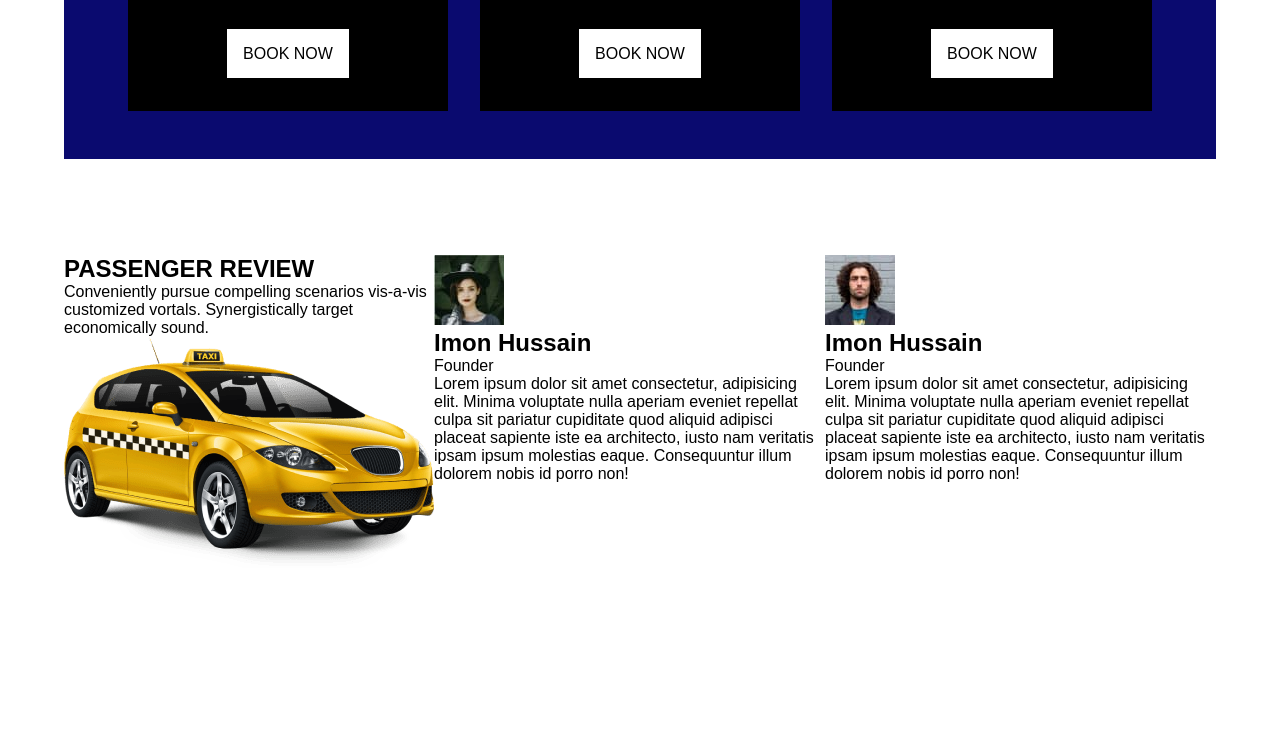
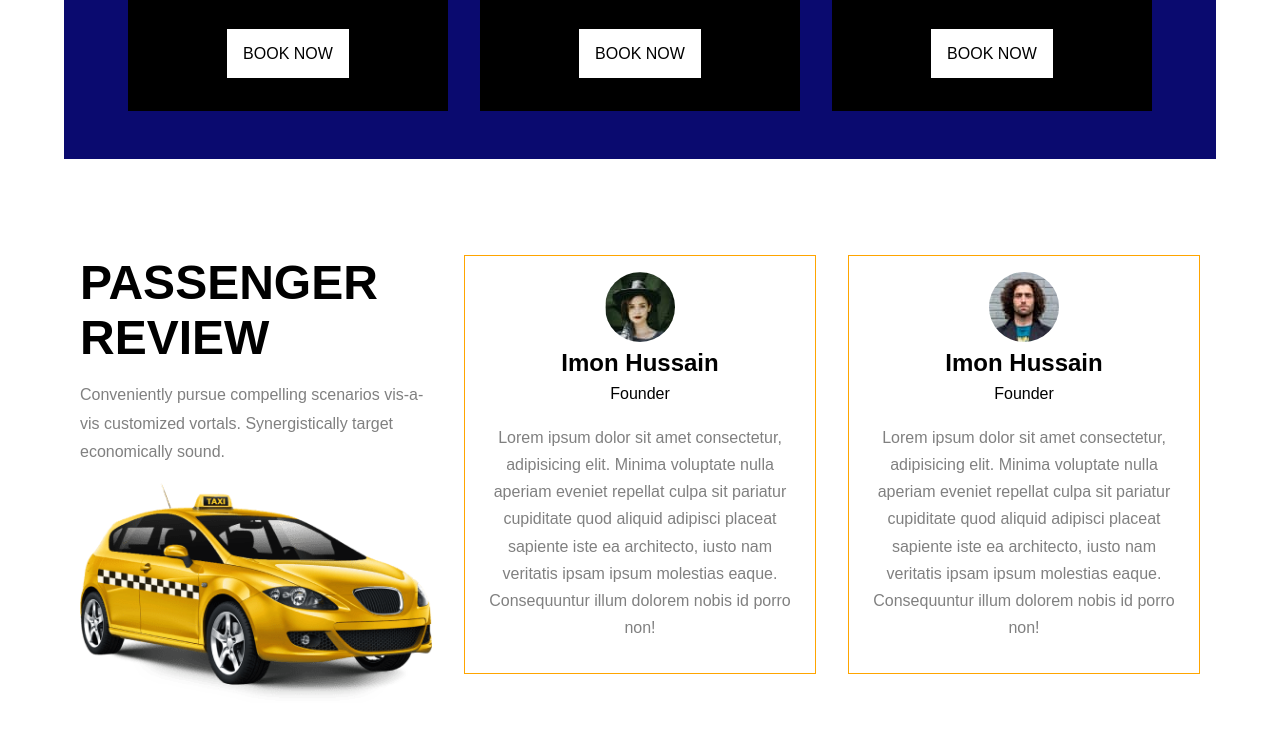
Before and after one commit to kailash1198/auto-ticket-booking-system, a plain HTML site: page index.html in a window 1280 px wide. Shown: the part 4519-5252 px from the top of the page. Before the commit the page ends 5139 px from the top, so only its background shows below. Drawn offline with Linux system fonts and the light colour scheme; a web font is replaced by a local one.

Commit message:
review section coding complete

```diff
--- a/style.css
+++ b/style.css
@@ -594,3 +594,48 @@
     margin: auto;
     display: flex;
 }
+
+#review .container .box {
+    width: 100%;
+    margin: 0rem 1rem;
+}
+
+#review .container .box .card1 h1 {
+    font-size: 3rem;
+}
+
+#review .container .box .card1 p {
+    padding: 1rem 0rem;
+    color: gray;
+    line-height: 1.8;
+}
+
+#review .container .box .card1 img {
+    width: 100%;
+}
+
+#review .container .box .card2,
+.card3 {
+    padding: 1rem;
+    /* background-color: yellow; */
+    border: 1px solid orange;
+    text-align: center;
+}
+
+#review .container .box .card .user-img img {
+    border-radius: 50%;
+}
+
+#review .container .box .card .user-name {
+    padding: 0.2rem 0rem;
+}
+
+#review .container .box .card .user-des {
+    padding: 0.3rem 0rem;
+}
+
+#review .container .box .card .user-messege {
+    padding: 1rem 0rem;
+    line-height: 1.7;
+    color: gray;
+}
```
